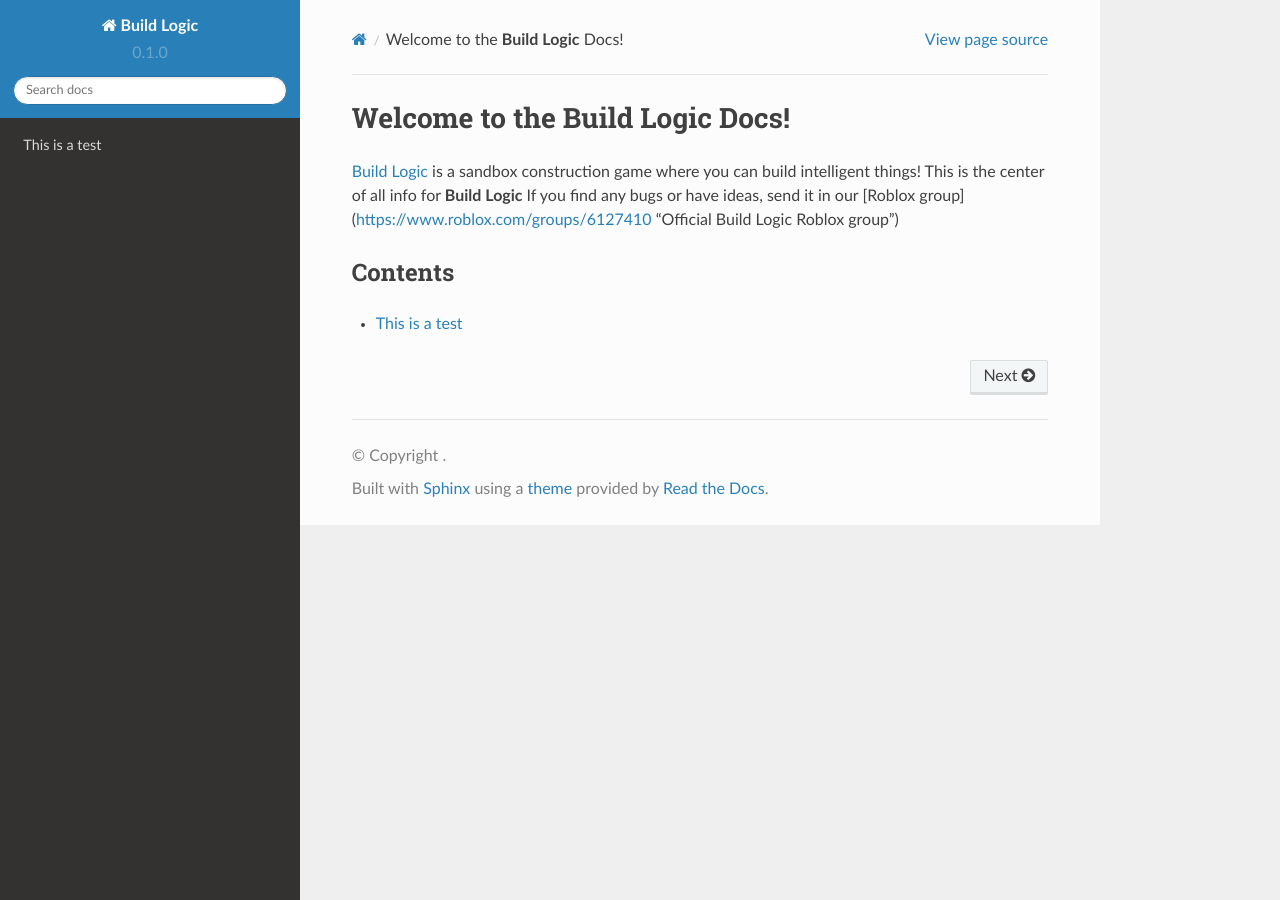
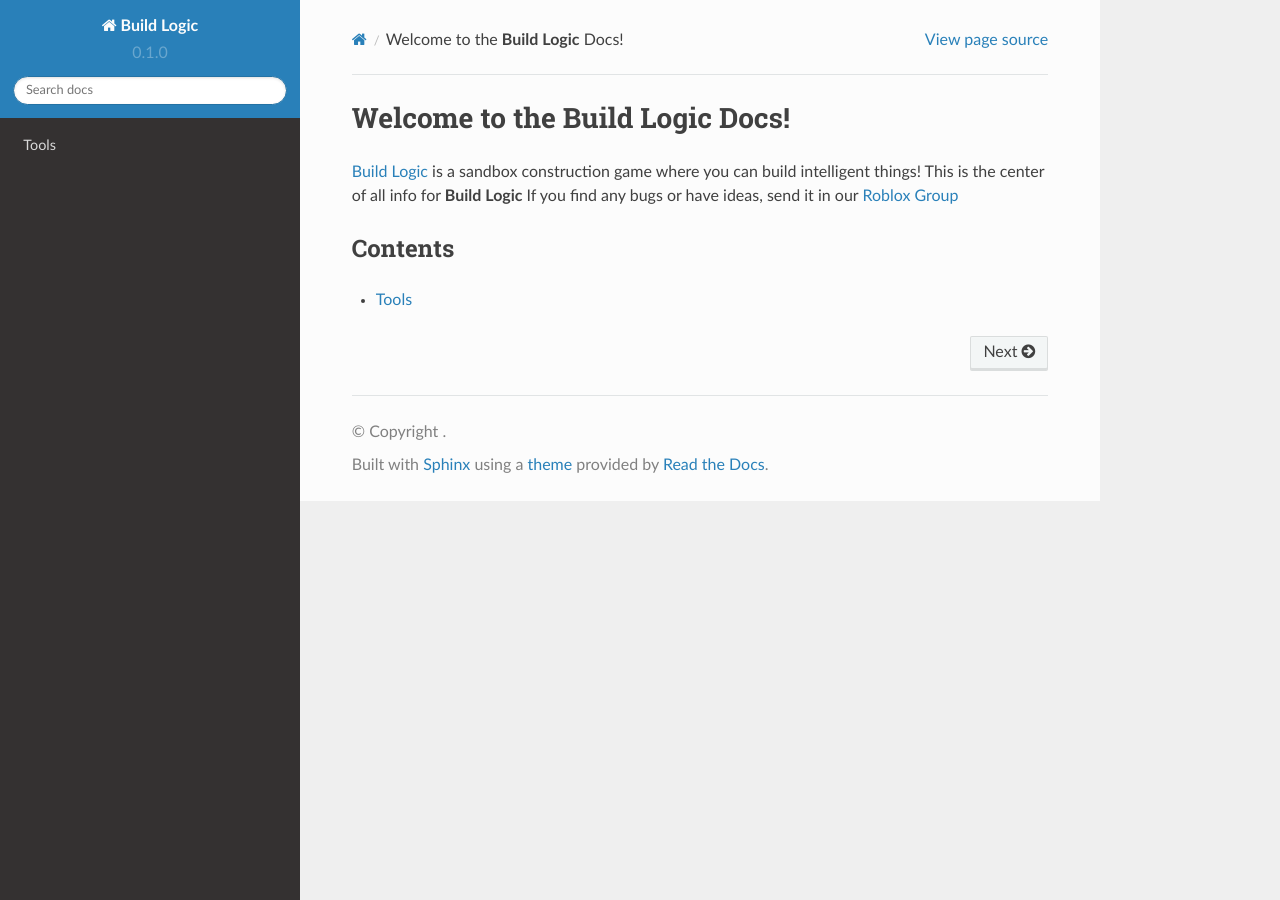
Before and after one commit to BuildLogicDocs/Build-Logic-Documentation, a Sphinx documentation site: the page built from docs/source/index.rst, in a window 1280 px wide. Built offline with Sphinx 7.4.7 and the Read the Docs theme 2.0.0, drawn with Linux system fonts in a browser that asks for light colours.

Commit message:
Image Test

```diff
--- a/docs/source/index.rst
+++ b/docs/source/index.rst
@@ -3,11 +3,11 @@
 
 `Build Logic <https://www.roblox.com/games/9527099245/Build-Logic>`_ is a sandbox construction game where you can build intelligent things!
 This is the center of all info for **Build Logic**
-If you find any bugs or have ideas, send it in our [Roblox group](https://www.roblox.com/groups/6127410 "Official Build Logic Roblox group")
+If you find any bugs or have ideas, send it in our `Roblox Group <https://www.roblox.com/groups/6127410>`_
 
 Contents
 --------
 
 .. toctree::
 
-   test
+   tools
--- a/docs/source/test.rst
+++ /dev/null
@@ -1,2 +0,0 @@
-This is a test
-==============
--- /dev/null
+++ b/docs/source/tools.rst
@@ -0,0 +1,4 @@
+Tools
+=====
+
+.. image:: test.jpg
```
Also changed, not shown: docs/source/test.jpg (added).
